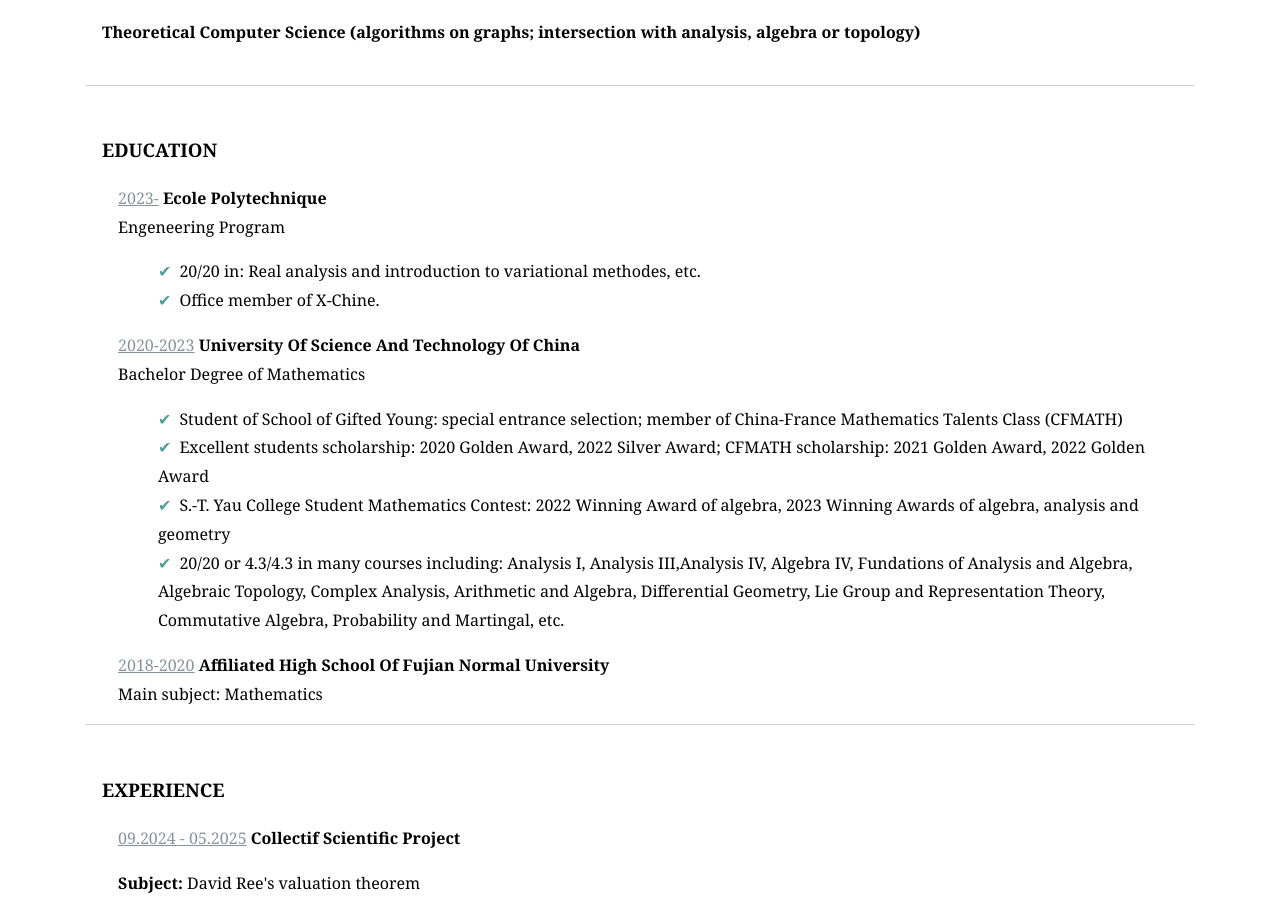
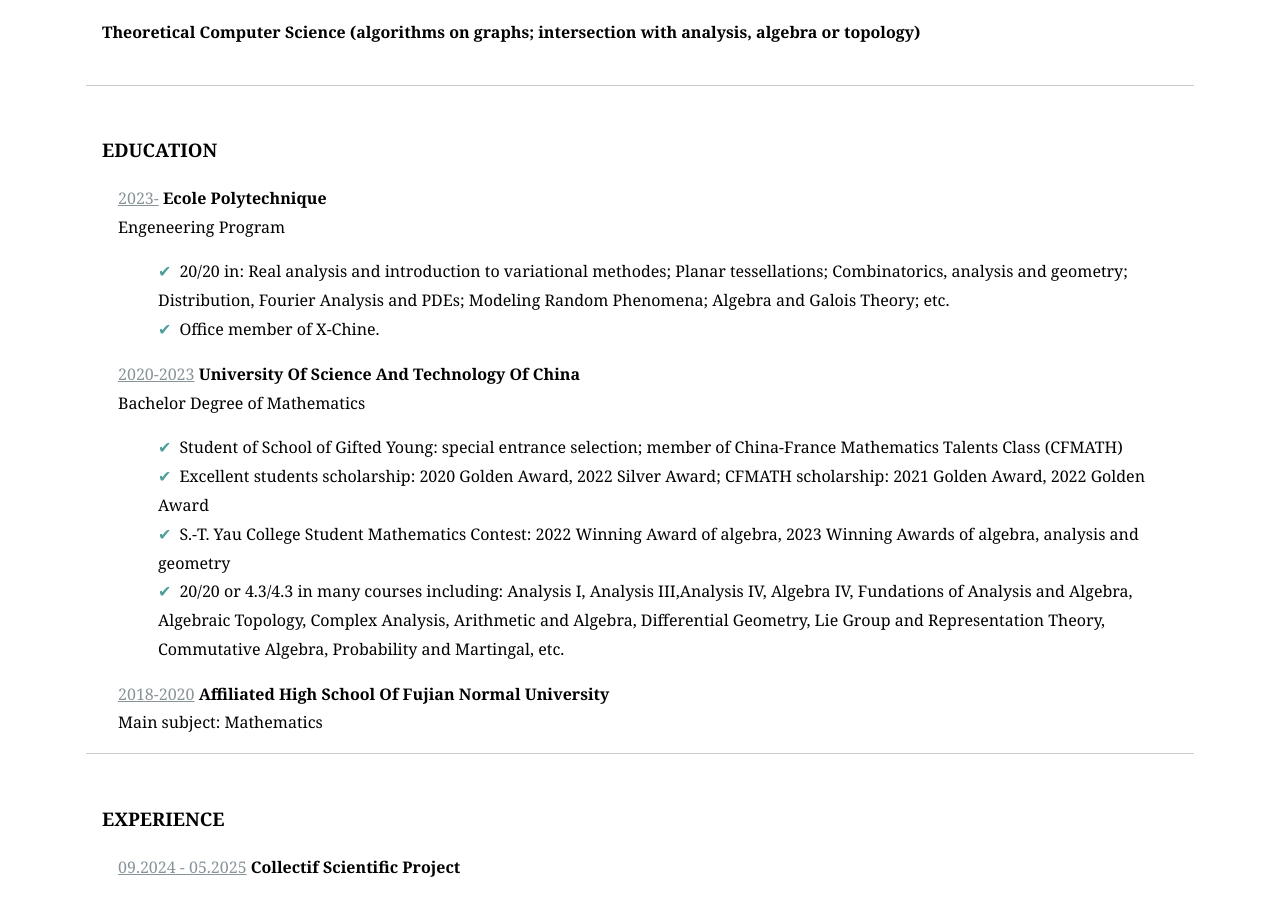
Before and after one commit to XiaoweiYEXavier/XiaoweiYEXavier.github.io, a Jekyll site: the page CV/index.html, which Jekyll copies as it is, in a window 1280 px wide and 900 px high, scrolled down 520 px. Built offline with Jekyll 4.4.1, drawn with Linux system fonts in a browser that asks for light colours; nearby versions of some CDN libraries; some web fonts are replaced.

Commit message:
Update job description in CV/index.html
Expanded job description with additional subjects.

```diff
--- a/CV/index.html
+++ b/CV/index.html
@@ -44,7 +44,7 @@
           Engeneering Program
         </div>
         <ul class="job-description">
-            <li>20/20 in: Real analysis and introduction to variational methodes, etc. </li>
+            <li>20/20 in: Real analysis and introduction to variational methodes; Planar tessellations; Combinatorics, analysis and geometry; Distribution, Fourier Analysis and PDEs; Modeling Random Phenomena; Algebra and Galois Theory; etc. </li>
 	    <li>Office member of X-Chine. </li>
           </ul>
       </article>
```
